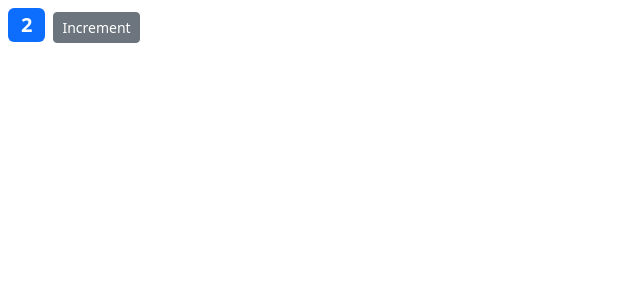
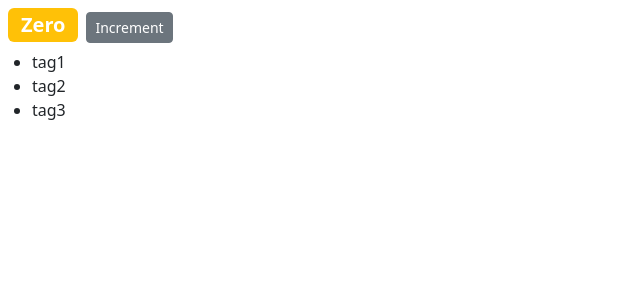
Before and after one commit to suhailphp/couunter-app-2023, a React (Create React App) app: page / in a window 1280 px wide. Shown: the top 300 px of the page, without its empty margins (0-640 px from the left). Built offline with nearby package versions, Linux system fonts and the light colour scheme.

Commit message:
Rendering list

```diff
--- a/src/components/counter.jsx
+++ b/src/components/counter.jsx
@@ -2,17 +2,28 @@ import React, { Component } from "react";
 
 class Counter extends Component {
   state = {
-    count: 2,
+    count: 0,
+    tags: ["tag1", "tag2", "tag3"],
   };
   render() {
     return (
       <>
-        <span style={{ fontSize: 20 }} className="badge bg-primary m-2">
+        <span style={{ fontSize: 20 }} className={this.getBadgeClass()}>
           {this.formatCount()}
         </span>
         <button className="btn btn-secondary btn-sm">Increment</button>
+        <ul>
+          {this.state.tags.map((tag) => {
+            return <li key={tag}>{tag}</li>;
+          })}
+        </ul>
       </>
     );
+  }
+  getBadgeClass() {
+    const { count } = this.state;
+    let className = "badge m-2 bg-";
+    return count === 0 ? className + "warning" : className + "primary";
   }
   formatCount() {
     const { count } = this.state;
```
